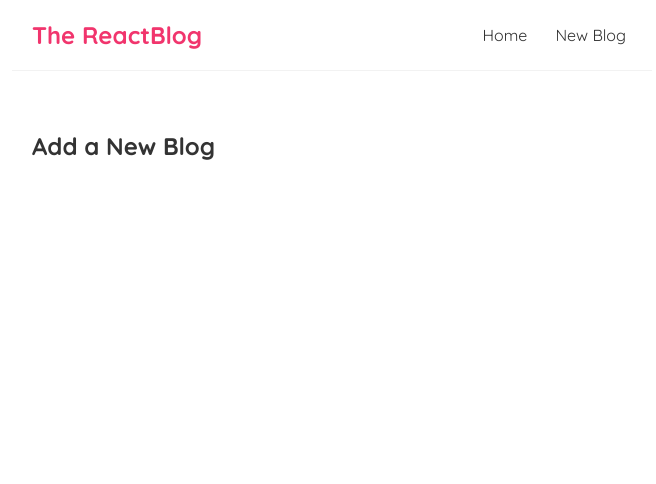
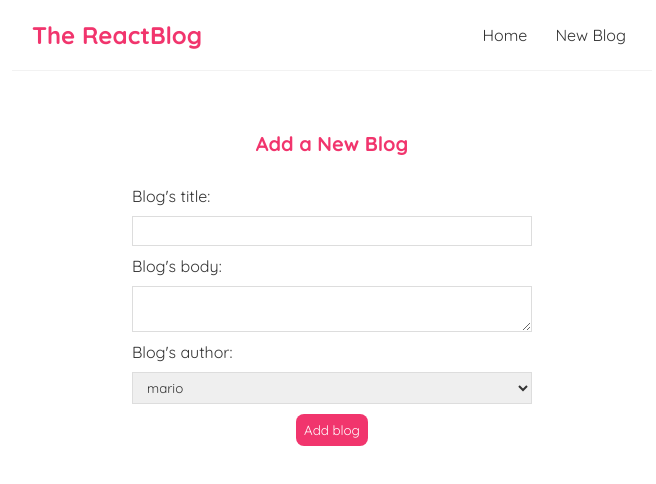
Before and after one commit to eaborodkin/react_blog, a React (Create React App) app: page /create in a window 1280 px wide. Shown: the top 484 px of the page, without its empty margins (308-964 px from the left). Built offline with nearby package versions, Linux system fonts and the light colour scheme.

Commit message:
Create of new blog page and form on the page developed. Delete blog functionality developed.

```diff
--- a/src/BlogDetails.js
+++ b/src/BlogDetails.js
@@ -1,11 +1,30 @@
-import {useParams} from "react-router-dom";
+import {useNavigate, useParams} from "react-router-dom";
 import useFetch from "./useFetch";
-import BlogList from "./BlogList";
+import {useState} from "react";
 
 const BlogDetails = () => {
     const {id} = useParams()
+    const {data: blog, error, isPending} = useFetch(`http://localhost:8000/blogs/${id}`)
+    const [delError, setDelError] = useState(null)
+    const [isDelPending, setIsDelPending] = useState(false)
+    const navigate = useNavigate()
 
-    const {data: blog, error, isPending} = useFetch(`http://localhost:8000/blogs/${id}`)
+    const handleDelete = () => {
+        setIsDelPending(true)
+        fetch(`http://localhost:8000/blogs/${id}`, {
+            method: 'DELETE',
+        }).then(response => {
+            if (!response.ok) {
+                throw Error('Something went wrong! Try your attempt later.')
+            }
+            setIsDelPending(false)
+            setDelError(null)
+            navigate('/')
+        }).catch(error => {
+            setIsDelPending(false)
+            setDelError(error.message)
+        })
+    }
 
     return (
         <div className="blog-details">
@@ -16,9 +35,11 @@ const BlogDetails = () => {
                     <h2>{blog.title}</h2>
                     <p>Written by {blog.author}</p>
                     <div>{blog.body}</div>
+                    {delError && <div>{delError}</div>}
+                    {!isDelPending && <button onClick={handleDelete}>Delete the blog</button>}
+                    {isDelPending && <button disabled>Deleting the blog...</button>}
                 </article>
             )}
-            <h2>Blog Details {id}.</h2>
         </div>
     )
 }
--- a/src/Create.js
+++ b/src/Create.js
@@ -1,7 +1,79 @@
+import {useState} from "react";
+import {useNavigate} from "react-router-dom";
+
 const Create = () => {
+    const [title, setTitle] = useState('')
+    const [body, setBody] = useState('')
+    const [author, setAuthor] = useState('mario')
+    const [isPending, setIsPending] = useState(false)
+    const [error, setError] = useState(null)
+    const navigate = useNavigate()
+
+    const handleSubmit = (e) => {
+        e.preventDefault()
+
+        setIsPending(true)
+
+        const blog = {title, body, author}
+
+        fetch('http://localhost:8000/blogs', {
+            method: 'POST',
+            headers: {"Content-Type": "application/json"},
+            body: JSON.stringify(blog),
+        }).then((response) => {
+            if (!response.ok) {
+                throw Error('Something went wrong! Try your attempt later.')
+            }
+            setIsPending(false)
+            setError(null)
+
+            const url = new URL(response.headers.get('location'))
+            navigate(url.pathname)
+        }).catch(error => {
+            setIsPending(false)
+            setError(error.message)
+        })
+    }
+
     return (
         <div className="create">
             <h2>Add a New Blog</h2>
+            <form onSubmit={handleSubmit}>
+                <label htmlFor="title">
+                    Blog's title:
+                    <input
+                        id="title"
+                        required
+                        value={title}
+                        onChange={(e) => setTitle(e.target.value)}
+                    />
+                </label>
+                <label htmlFor="body">
+                    Blog's body:
+                    <textarea
+                        id="body"
+                        required
+                        value={body}
+                        onChange={(e) => setBody(e.target.value)}
+                    />
+                </label>
+                <label htmlFor="author">
+                    Blog's author:
+                    <select
+                        id="author"
+                        required
+                        value={author}
+                        onChange={(e) => setAuthor(e.target.value)}
+                    >
+                        <option value="mario">mario</option>
+                        <option value="yoshi">yoshi</option>
+                        <option value="luigi">luigi</option>
+                    </select>
+                </label>
+                {error && <div>{error}</div>}
+                {!isPending && <button>Add blog</button>}
+                {isPending && <button disabled>Adding blog...</button>}
+            </form>
         </div>
     )
 }
--- a/src/index.css
+++ b/src/index.css
@@ -61,3 +61,43 @@
 .blog-details div {
     margin: 20px 0;
 }
+.blog-details button {
+    background: #f1356d;
+    color: #fff;
+    border: 0;
+    padding: 8px;
+    border-radius: 8px;
+    cursor: pointer;
+}
+
+/* create new blog form */
+.create {
+    max-width: 400px;
+    margin: 0 auto;
+    text-align: center;
+}
+.create label {
+    text-align: left;
+    display: block;
+}
+.create h2 {
+    font-size: 20px;
+    color: #f1356d;
+    margin-bottom: 30px;
+}
+.create input, .create textarea, .create select {
+    width: 100%;
+    padding: 6px 10px;
+    margin: 10px 0;
+    border: 1px solid #ddd;
+    box-sizing: border-box;
+    display: block;
+}
+.create button {
+    background: #f1356d;
+    color: #fff;
+    border: 0;
+    padding: 8px;
+    border-radius: 8px;
+    cursor: pointer;
+}
```
